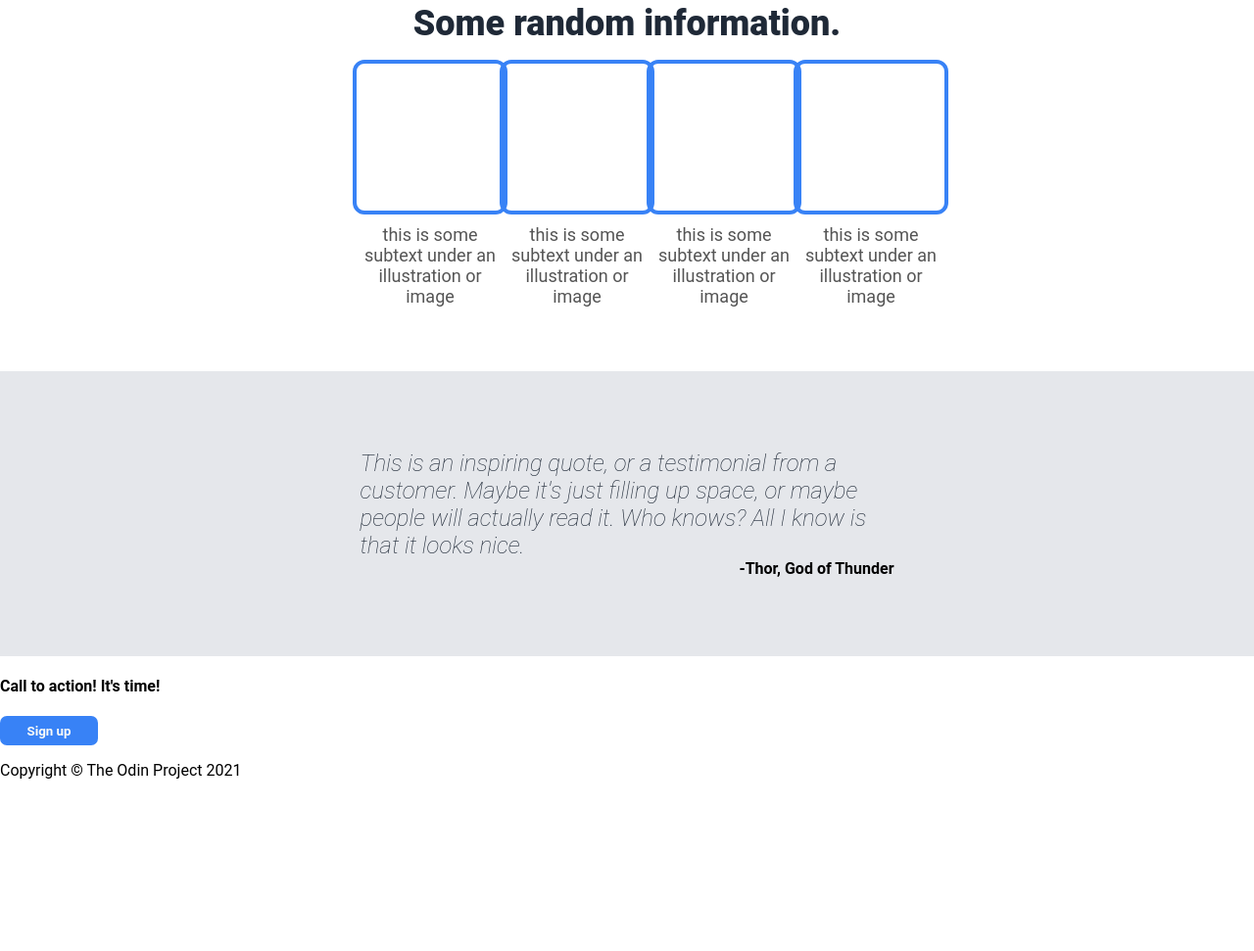
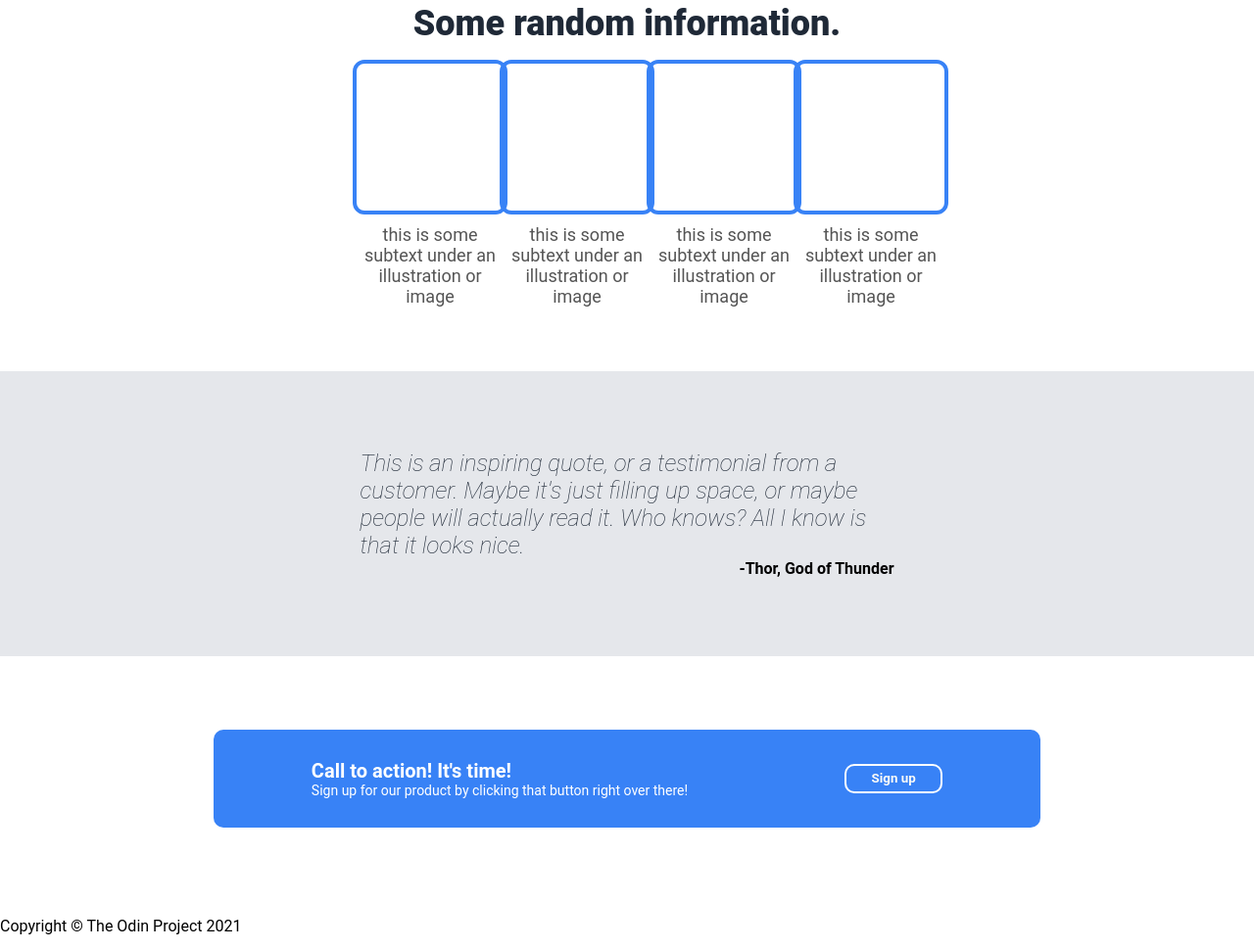
Before and after one commit to tommiller703755/Landing-Page, a plain HTML site: page index.html in a window 1280 px wide. Shown: the part 441-1412 px from the top of the page at 98% size. Before the commit the page ends 1253 px from the top, so only its background shows below. Drawn offline with Linux system fonts and the light colour scheme.

```diff
--- a/index.html
+++ b/index.html
@@ -52,11 +52,14 @@
                 <div id="attribution">-Thor, God of Thunder</div>
             </div>
         </div>
-        <div class="action">
-            <div class="discription">
-                <h4>Call to action! It's time!</h4>
+        <div class="call-to-action">
+            <div id="action">
+                <div class="description">
+                    <div id="call">Call to action! It's time!</div>
+                    <div id="click-prompt">Sign up for our product by clicking that button right over there!</div>
+                </div>
+                <button id="sign-up">Sign up</button>
             </div>
-            <button>Sign up</button>
         </div>
         <div class="footer">
             <p>Copyright © The Odin Project 2021</p>
--- a/style.css
+++ b/style.css
@@ -70,7 +70,42 @@
     font-weight: bold;
 }
 
+#action {
+    background-color: #3882F6;
+    padding: 30px 100px;
+    border-radius: 10px;
+    color: white;
+
+    display: flex;
+    gap: 160px;
+}
+
+#sign-up {
+    border-color: white;
+    border-radius: 10px;
+    border-width: 2px;
+    border-style: solid;
+    align-self: center;
+}
+
+#call {
+    font-weight: bold;
+    font-size: 20px;
+}
+
+#click-prompt {
+    font-size: 14px;
+}
+
 /* class rules */
+
+.call-to-action {
+    height: 250px;
+
+    display: flex;
+    justify-content: center;
+    align-items: center;
+}
 
 .testimony {
     padding: 80px;
```
